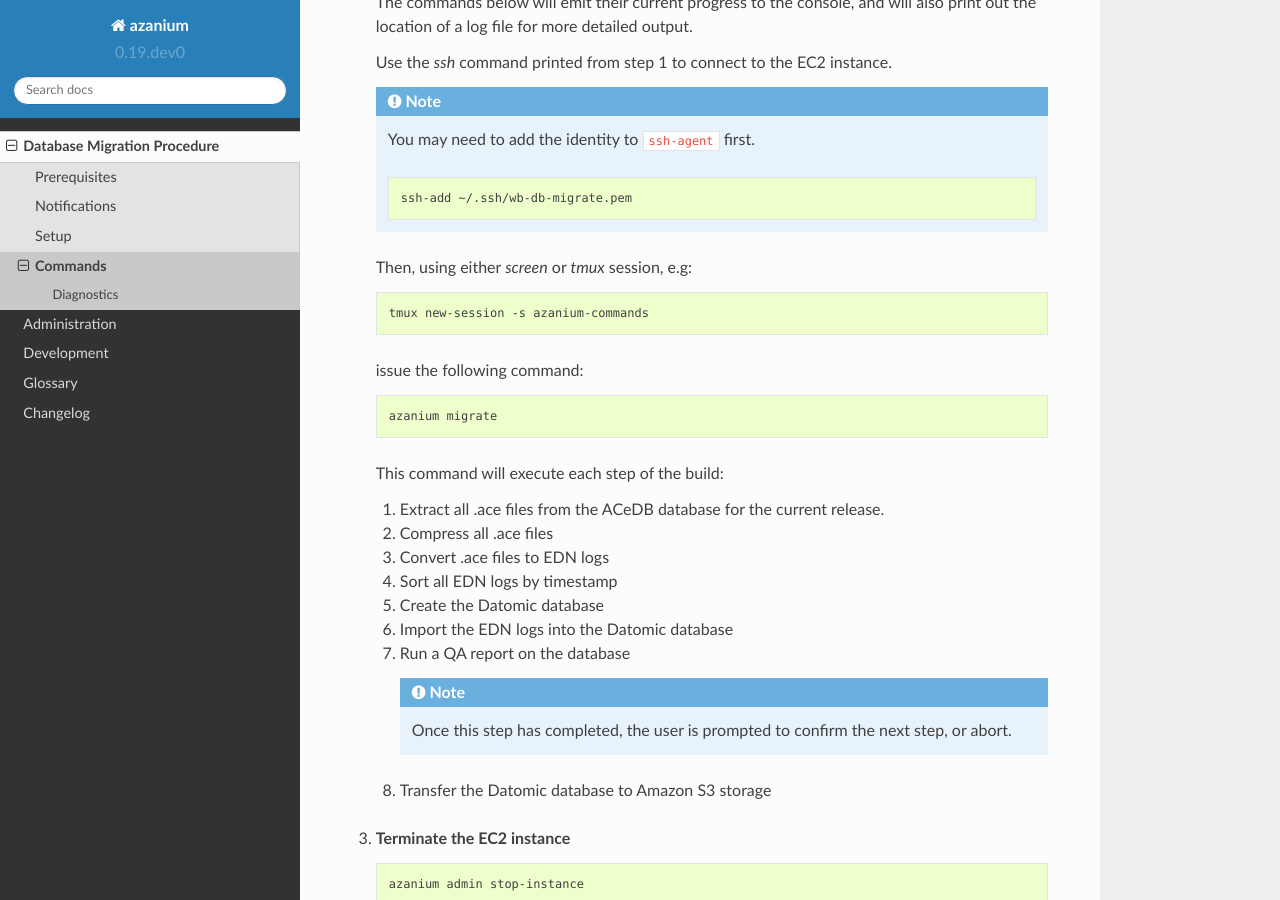
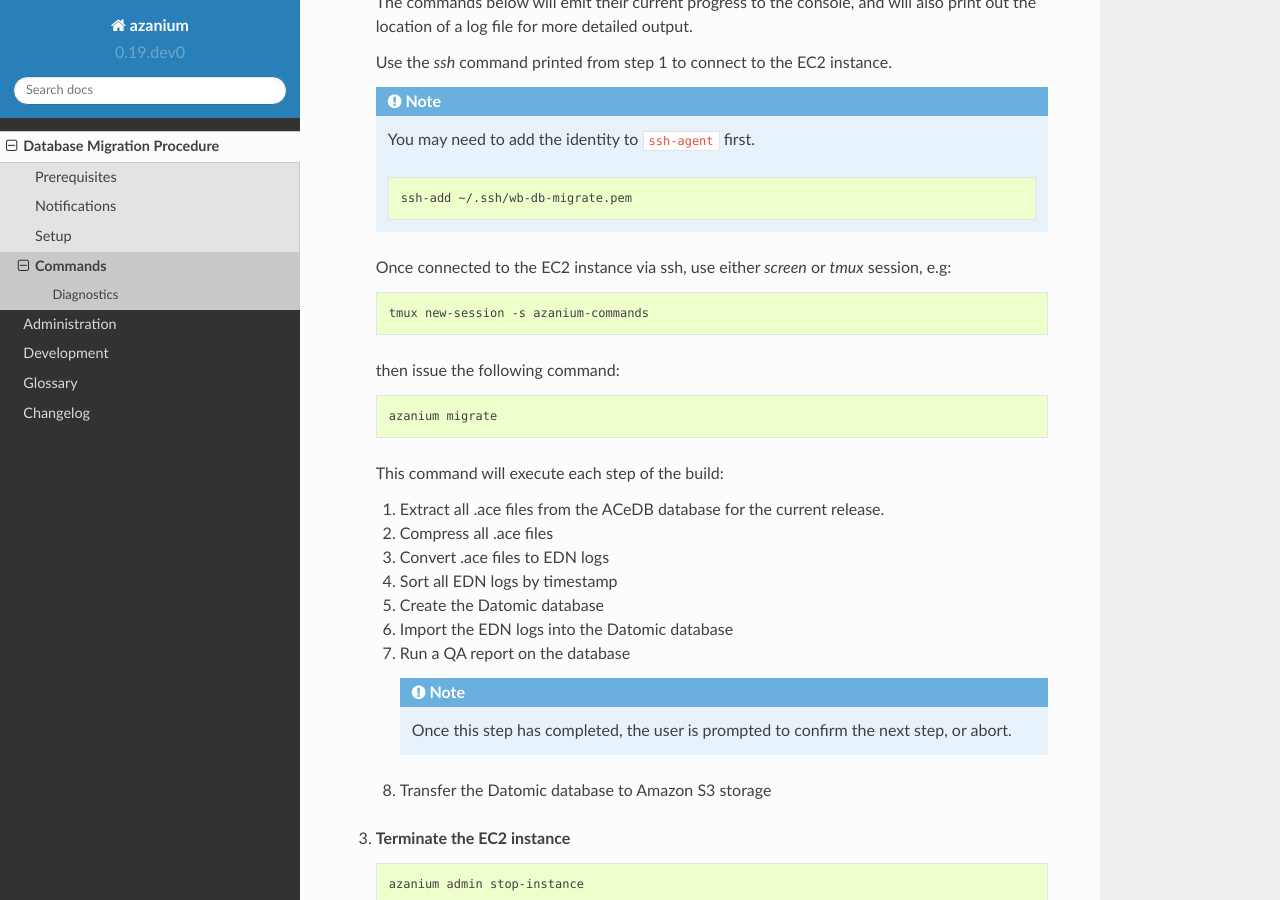
Before and after one commit to WormBase/db-migration, a Sphinx documentation site: the page built from docs/source/user/commands.rst, in a window 1280 px wide and 900 px high, scrolled down 963 px. Built offline with Sphinx 7.4.7 and the Read the Docs theme 2.0.0, drawn with Linux system fonts in a browser that asks for light colours.

Commit message:
Explicit direction on use of ssh.

```diff
--- a/docs/source/user/commands.rst
+++ b/docs/source/user/commands.rst
@@ -61,13 +61,14 @@
 
    	ssh-add ~/.ssh/wb-db-migrate.pem
 
-   Then, using either `screen` or `tmux` session, e.g:
+   Once connected to the EC2 instance via ssh, use either `screen` or
+   `tmux` session, e.g:
 
    .. code-block:: bash
 
       tmux new-session -s azanium-commands
 
-   issue the following command:
+   then issue the following command:
 
    .. code-block:: bash
 
```
